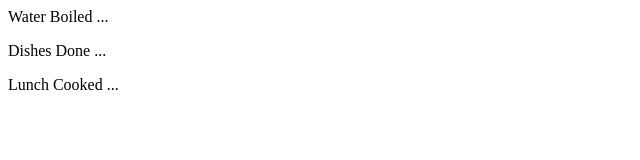
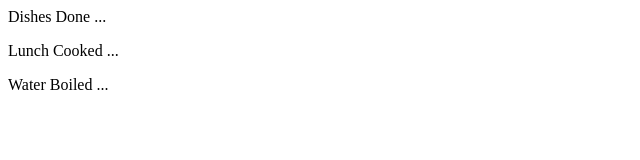
Before and after one commit to the-senior-dev/sm_js_deep_dive, a plain HTML site: page 17_promises_callback.html in a window 1280 px wide. Shown: the full height of the page, 0-640 px from the left. Drawn offline with Linux system fonts and the light colour scheme.

```diff
--- a/17_promises_callback.html
+++ b/17_promises_callback.html
@@ -20,10 +20,8 @@
                 resolve(true);
             });
             myFutureValue.then(() => {
-                // promise handler
-
+                logger("Water Boiled ...");
             });
-            logger("Water Boiled ...");
             logger("Dishes Done ...");
             logger("Lunch Cooked ...");
         }
```
Also changed, not shown: 07_async-await.js (line endings or trailing spaces), 1 other file.
